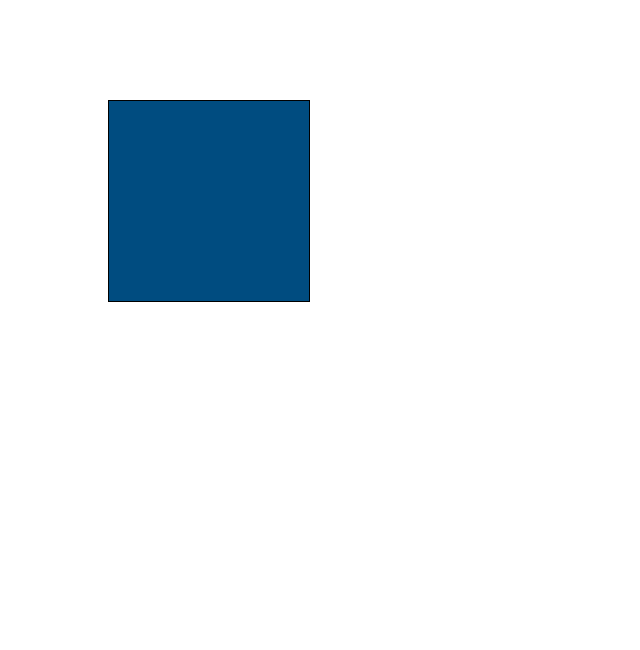
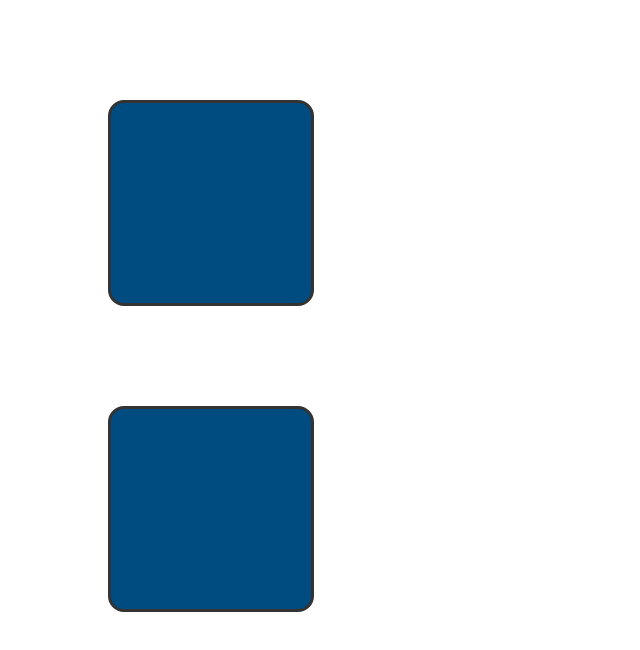
Before and after one commit to gakido/flyhigh, a plain HTML site: page index.html in a window 1280 px wide. Shown: the whole page, without its empty margins (0-640 px from the left). Drawn offline with Linux system fonts and the light colour scheme.

Commit message:
break out css & js

```diff
--- a/index.html
+++ b/index.html
@@ -2,38 +2,11 @@
 <html>
   <head>
     <meta charset="UTF-8" />
-    <style>
-      div {
-        width: 200px;
-        height: 200px;
-        border: 1px solid black;
-        background-color: var(--baseHSL);
-        margin-top: 100px;
-        margin-left: 100px;
-      }
-    </style>
+    <link rel="stylesheet" href="styles.css" />
+    <script defer src="scripts.js"></script>
   </head>
   <body>
     <div></div>
+    <div></div>
   </body>
-  <script>
-    const initialBaseHue = 204;
-    const initialWidth = window.innerWidth;
-    // const initialHeight = window.innerHeight;
-    let style = document.documentElement.style;
-    style.setProperty("--baseHSL", `hsl(${initialBaseHue}, 100%, 25%)`);
-
-    function updateStyle() {
-      newWidth = 204 - (initialWidth - window.innerWidth);
-
-      // let size = `Width: ${w}, Height: ${h}`;
-      // document.getElementById("result").innerHTML = size;
-
-      style.setProperty("--baseHSL", `hsl(${newWidth}, 100%, 25%)`);
-      // style.setProperty("--h", `${newWidth}px`);
-      // console.log(newWidth);
-    }
-
-    window.addEventListener("resize", updateStyle);
-  </script>
 </html>
--- /dev/null
+++ b/scripts.js
@@ -0,0 +1,19 @@
+const initialBaseHue = 204;
+const initialWidth = window.innerWidth;
+// const initialHeight = window.innerHeight;
+let style = document.documentElement.style;
+style.setProperty("--baseHSL", `hsl(${initialBaseHue}, 100%, 25%)`);
+
+function updateStyle() {
+  newWidth = 204 - (initialWidth - window.innerWidth);
+
+  // let size = `Width: ${w}, Height: ${h}`;
+  // document.getElementById("result").innerHTML = size;
+  // document.getElementsByClassName
+
+  style.setProperty("--baseHSL", `hsl(${newWidth}, 100%, 25%)`);
+  // style.setProperty("--h", `${newWidth}px`);
+  // console.log(newWidth);
+}
+
+window.addEventListener("resize", updateStyle);
--- /dev/null
+++ b/styles.css
@@ -0,0 +1,9 @@
+div {
+  width: 200px;
+  height: 200px;
+  border-radius: 1em;
+  border: medium solid #333;
+  background-color: var(--baseHSL);
+  margin-top: 100px;
+  margin-left: 100px;
+}
```
